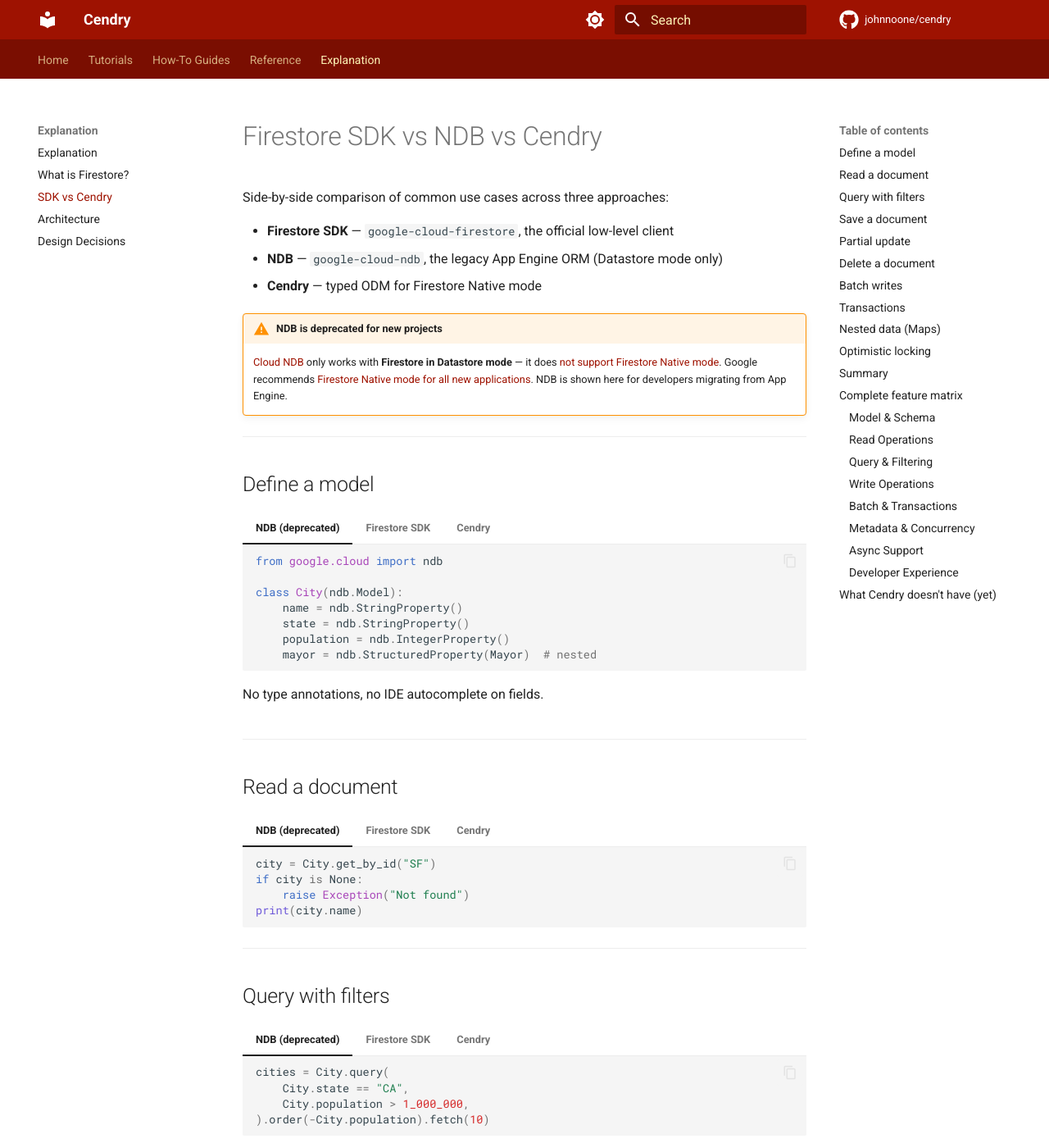
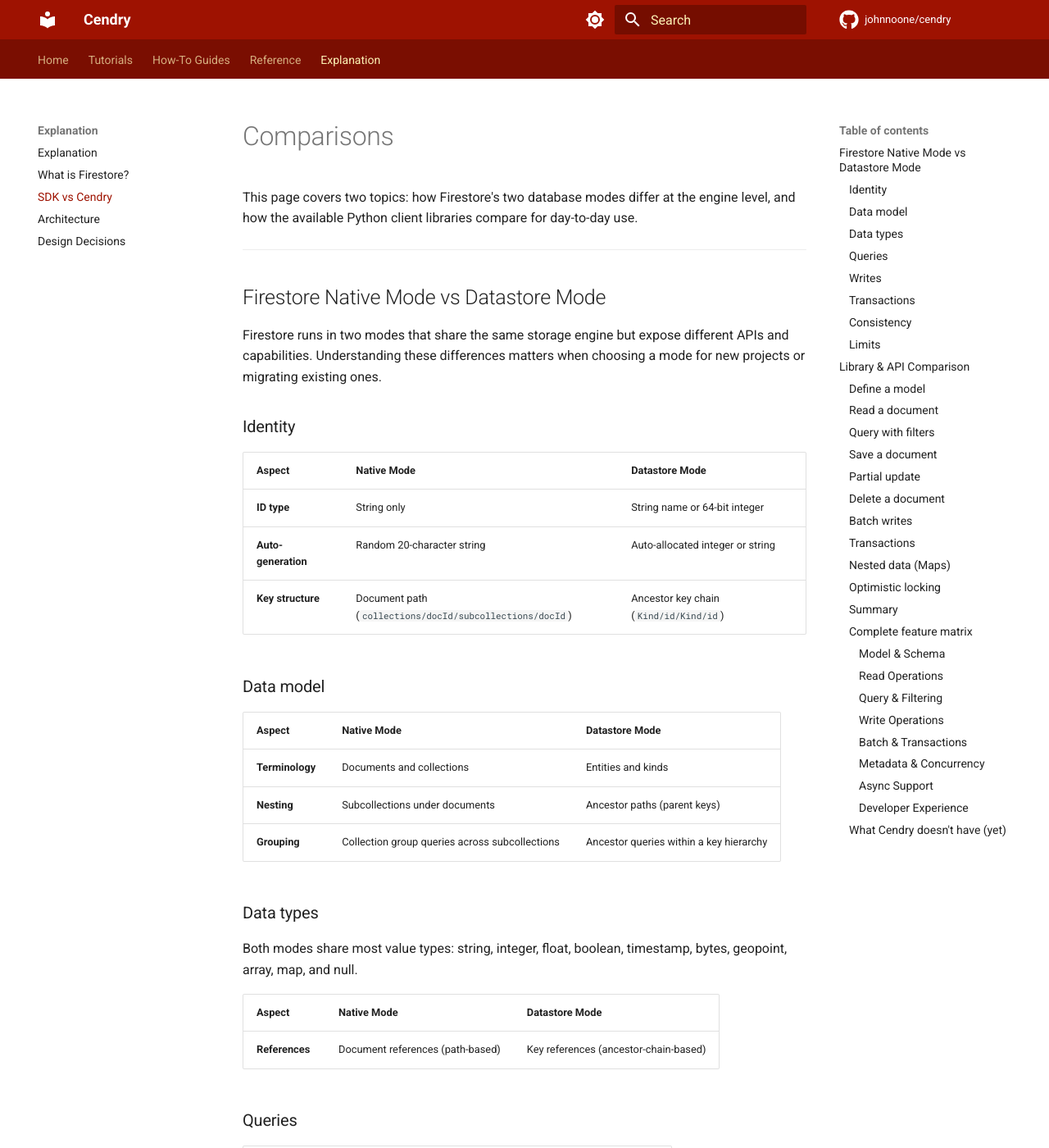
Before and after one commit to johnnoone/cendry, an MkDocs documentation site: the page built from docs/explanation/comparison.md, in a window 1280 px wide and 1400 px high. Shown: the whole window at 82% size. Built offline with MkDocs 1.6.1 and Material for MkDocs 9.7.7, drawn with Linux system fonts in a browser that asks for light colours; comment, search, counter and statistics services are not loaded; some of the changed text lies outside the part shown.

Commit message:
docs: restructure comparison page with Native vs Datastore engine comparison

```diff
--- a/docs/explanation/comparison.md
+++ b/docs/explanation/comparison.md
@@ -1,4 +1,84 @@
-# Firestore SDK vs NDB vs Cendry
+# Comparisons
+
+This page covers two topics: how Firestore's two database modes differ at the engine level, and how the available Python client libraries compare for day-to-day use.
+
+---
+
+## Firestore Native Mode vs Datastore Mode
+
+Firestore runs in two modes that share the same storage engine but expose different APIs and capabilities. Understanding these differences matters when choosing a mode for new projects or migrating existing ones.
+
+### Identity
+
+| Aspect | Native Mode | Datastore Mode |
+|--------|-------------|----------------|
+| **ID type** | String only | String name or 64-bit integer |
+| **Auto-generation** | Random 20-character string | Auto-allocated integer or string |
+| **Key structure** | Document path (`collections/docId/subcollections/docId`) | Ancestor key chain (`Kind/id/Kind/id`) |
+
+### Data model
+
+| Aspect | Native Mode | Datastore Mode |
+|--------|-------------|----------------|
+| **Terminology** | Documents and collections | Entities and kinds |
+| **Nesting** | Subcollections under documents | Ancestor paths (parent keys) |
+| **Grouping** | Collection group queries across subcollections | Ancestor queries within a key hierarchy |
+
+### Data types
+
+Both modes share most value types: string, integer, float, boolean, timestamp, bytes, geopoint, array, map, and null.
+
+| Aspect | Native Mode | Datastore Mode |
+|--------|-------------|----------------|
+| **References** | Document references (path-based) | Key references (ancestor-chain-based) |
+
+### Queries
+
+| Capability | Native Mode | Datastore Mode |
+|------------|-------------|----------------|
+| **Equality / range filters** | Yes | Yes |
+| **OR filters** | Yes | Yes (modern Firestore-backed) |
+| **`!=` and `NOT_IN`** | Yes | Yes (modern Firestore-backed) |
+| **Collection group queries** | Yes | No |
+| **Real-time listeners** | Yes | No |
+| **Projection queries** | Yes | Yes |
+| **Ancestor / parent queries** | Subcollection path | Ancestor key queries |
+
+### Writes
+
+| Capability | Native Mode | Datastore Mode |
+|------------|-------------|----------------|
+| **Create-only (fail on duplicate)** | `create()` | `insert()` |
+| **Partial update** | Yes (native) | Yes |
+| **Field transforms** (`Increment`, `SERVER_TIMESTAMP`) | Yes | No |
+| **TTL policies** | Yes | No |
+
+### Transactions
+
+| Capability | Native Mode | Datastore Mode |
+|------------|-------------|----------------|
+| **Max mutations per transaction** | 500 | 500 (modern Firestore-backed) |
+| **Read-only transactions** | Yes | No |
+| **Entity group limits** | N/A | Removed in modern Firestore-backed Datastore |
+
+### Consistency
+
+Both modes are **strongly consistent** for reads and queries. Datastore was eventually consistent for non-ancestor queries historically, but modern Firestore-backed Datastore is strongly consistent.
+
+### Limits
+
+| Limit | Native Mode | Datastore Mode |
+|-------|-------------|----------------|
+| **Max document/entity size** | 1 MiB | 1 MiB |
+| **Max field nesting depth** | 20 levels | No explicit limit |
+| **Recommended write rate** | 1 write/sec per document | 1 write/sec per entity |
+
+!!! info "Cendry targets Native mode"
+    Cendry is built for Firestore in Native mode. If you're moving away from Datastore mode, see [Migrate from Datastore to Native](../how-to/migrate-datastore-to-native.md).
+
+---
+
+## Library & API Comparison
 
 Side-by-side comparison of common use cases across three approaches:
 
@@ -11,7 +91,7 @@ Side-by-side comparison of common use cases across three approaches:
 
 ---
 
-## Define a model
+### Define a model
 
 === "NDB (deprecated)"
 
@@ -60,7 +140,7 @@ Side-by-side comparison of common use cases across three approaches:
 
 ---
 
-## Read a document
+### Read a document
 
 === "NDB (deprecated)"
 
@@ -98,7 +178,7 @@ Side-by-side comparison of common use cases across three approaches:
 
 ---
 
-## Query with filters
+### Query with filters
 
 === "NDB (deprecated)"
 
@@ -142,7 +222,7 @@ Side-by-side comparison of common use cases across three approaches:
 
 ---
 
-## Save a document
+### Save a document
 
 === "NDB (deprecated)"
 
@@ -172,7 +252,7 @@ Side-by-side comparison of common use cases across three approaches:
 
 ---
 
-## Partial update
+### Partial update
 
 === "NDB (deprecated)"
 
@@ -210,7 +290,7 @@ Side-by-side comparison of common use cases across three approaches:
 
 ---
 
-## Delete a document
+### Delete a document
 
 === "NDB (deprecated)"
 
@@ -236,7 +316,7 @@ Side-by-side comparison of common use cases across three approaches:
 
 ---
 
-## Batch writes
+### Batch writes
 
 === "NDB (deprecated)"
 
@@ -269,7 +349,7 @@ Side-by-side comparison of common use cases across three approaches:
 
 ---
 
-## Transactions
+### Transactions
 
 === "NDB (deprecated)"
 
@@ -322,7 +402,7 @@ Side-by-side comparison of common use cases across three approaches:
 
 ---
 
-## Nested data (Maps)
+### Nested data (Maps)
 
 === "NDB (deprecated)"
 
@@ -354,7 +434,7 @@ Side-by-side comparison of common use cases across three approaches:
 
 ---
 
-## Optimistic locking
+### Optimistic locking
 
 === "NDB (deprecated)"
 
@@ -381,7 +461,7 @@ Side-by-side comparison of common use cases across three approaches:
 
 ---
 
-## Summary
+### Summary
 
 | Aspect | NDB (deprecated) | Firestore SDK | Cendry |
 |--------|------------------|--------------|--------|
@@ -398,11 +478,11 @@ Side-by-side comparison of common use cases across three approaches:
 
 ---
 
-## Complete feature matrix
+### Complete feature matrix
 
 Comprehensive feature-by-feature comparison. Green (✅) = supported, yellow (🔶) = partial, red (❌) = not supported.
 
-### Model & Schema
+#### Model & Schema
 
 | Feature | NDB | Firestore SDK | Cendry | Notes |
 |---------|-----|---------------|--------|-------|
@@ -418,7 +498,7 @@ Comprehensive feature-by-feature comparison. Green (✅) = supported, yellow (
 | Custom type handlers | ❌ | ❌ | ✅ `register_type()` | Serialize/deserialize custom types |
 | Type validation at definition | ❌ | ❌ | ✅ `TypeRegistry` | Catches invalid types before runtime |
 
-### Read Operations
+#### Read Operations
 
 | Feature | NDB | Firestore SDK | Cendry | Notes |
 |---------|-----|---------------|--------|-------|
@@ -429,7 +509,7 @@ Comprehensive feature-by-feature comparison. Green (✅) = supported, yellow (
 | Distinct queries | ✅ `distinct_on=[...]` | ❌ Not in SDK | ❌ | Not supported by Firestore Python SDK |
 | Collection groups | ❌ | ✅ `collection_group()` | ✅ `ctx.select_group()` | NDB doesn't have this concept |
 
-### Query & Filtering
+#### Query & Filtering
 
 | Feature | NDB | Firestore SDK | Cendry | Notes |
 |---------|-----|---------------|--------|-------|
@@ -445,7 +525,7 @@ Comprehensive feature-by-feature comparison. Green (✅) = supported, yellow (
 | Exactly one | ❌ | ❌ Manual | ✅ `.one()` | Raises if 0 or >1 |
 | Copy-pasteable repr | ❌ | ❌ | ✅ | All queries produce valid Python repr |
 
-### Write Operations
+#### Write Operations
 
 | Feature | NDB | Firestore SDK | Cendry | Notes |
 |---------|-----|---------------|--------|-------|
@@ -458,7 +538,7 @@ Comprehensive feature-by-feature comparison. Green (✅) = supported, yellow (
 | Field validation on write | ❌ | ❌ | ✅ `validate_required_fields` | |
 | Firestore transforms | N/A | ✅ `Increment`, etc. | ✅ Re-exported | `DELETE_FIELD`, `SERVER_TIMESTAMP`, etc. |
 
-### Batch & Transactions
+#### Batch & Transactions
 
 | Feature | NDB | Firestore SDK | Cendry | Notes |
 |---------|-----|---------------|--------|-------|
@@ -470,7 +550,7 @@ Comprehensive feature-by-feature comparison. Green (✅) = supported, yellow (
 | Transaction reads | ✅ Implicit | ✅ `transaction.get()` | ✅ `txn.get()` / `txn.find()` | |
 | Read-only transactions | ❌ | ✅ `read_only=True` | ✅ `read_only=True` | |
 
-### Metadata & Concurrency
+#### Metadata & Concurrency
 
 | Feature | NDB | Firestore SDK | Cendry | Notes |
 |---------|-----|---------------|--------|-------|
@@ -478,7 +558,7 @@ Comprehensive feature-by-feature comparison. Green (✅) = supported, yellow (
 | Optimistic locking | ❌ Use transactions | ✅ `LastUpdateOption` | ✅ `if_unchanged=True` | Precondition-based |
 | Real-time listeners | ❌ | ✅ `on_snapshot()` | ✅ `query.on_snapshot(cb)` | Sync only (SDK limitation) |
 
-### Async Support
+#### Async Support
 
 | Feature | NDB | Firestore SDK | Cendry | Notes |
 |---------|-----|---------------|--------|-------|
@@ -489,7 +569,7 @@ Comprehensive feature-by-feature comparison. Green (✅) = supported, yellow (
 | Async batch | ❌ | ✅ `AsyncWriteBatch` | ✅ `AsyncBatch` | |
 | Async transactions | ❌ | ✅ `AsyncTransaction` | ✅ `AsyncTxn` | |
 
-### Developer Experience
+#### Developer Experience
 
 | Feature | NDB | Firestore SDK | Cendry | Notes |
 |---------|-----|---------------|--------|-------|
@@ -502,7 +582,7 @@ Comprehensive feature-by-feature comparison. Green (✅) = supported, yellow (
 
 ---
 
-## What Cendry doesn't have (yet)
+### What Cendry doesn't have (yet)
 
 Features from NDB or the Firestore SDK that Cendry could add in future versions:
 
```
